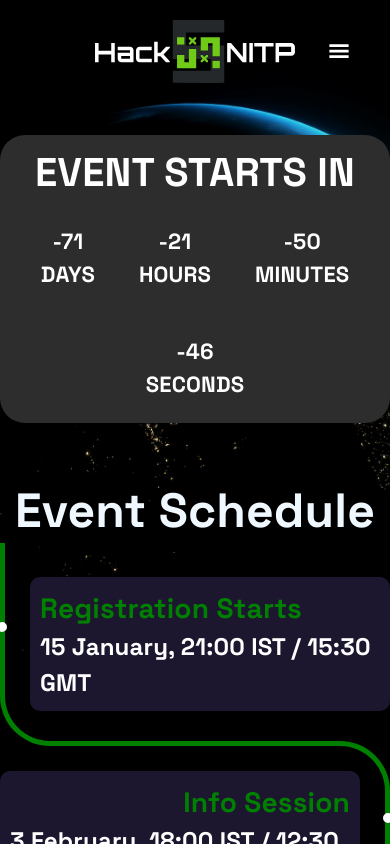
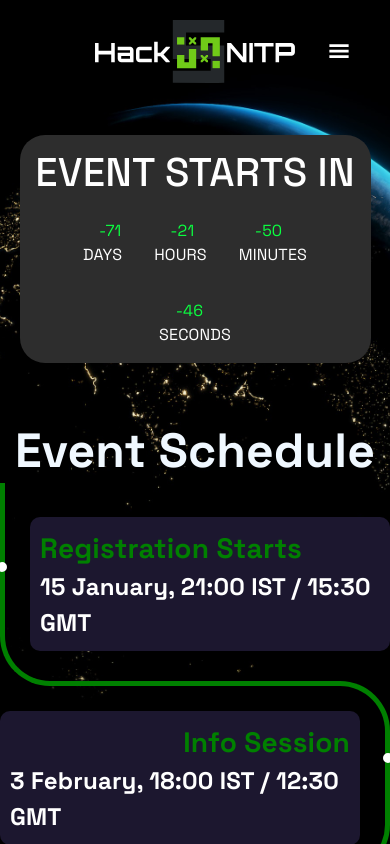
Before and after one commit to HackSlashNITP/hacknitp5.0, a Next.js app: page /timeline in a window 390 px wide. Shown: the top 844 px of the page. Built offline with nearby package versions, Linux system fonts and the light colour scheme.

Commit message:
updated digitalClock

```diff
--- a/components/digitalCountdown.js
+++ b/components/digitalCountdown.js
@@ -47,8 +47,8 @@ var x = setInterval(function() {
 
   return (
     <div className={styles.container}>
-<div  className="{styles.headline} text-center text-5xl text-white font-Poppins" id="headline">EVENT STARTS IN</div>
-<div id="countdown" className="text-center text-sm text-white font-Poppins">
+<div  className=" text-center text-5xl text-white font-Poppins font-medium sm:text-sm" id="headline">EVENT STARTS IN</div>
+<div id="countdown" className="text-center text-sm text-white font-Poppins ">
 <ul>
 <li className={styles.lists}><span className={styles.blocks}  id="days">{end.days}</span>days</li>
 <li className={styles.lists}><span className={styles.blocks} id="hours">{end.hours}</span>Hours</li>
--- a/styles/DigitalCount.module.css
+++ b/styles/DigitalCount.module.css
@@ -8,23 +8,28 @@
   border-radius: 25px;
   padding-bottom: 0;
 }
-.headline {
-  font-weight: normal;
+/* #headline {
+  font-weight: 4rem;
   letter-spacing: 0.125rem;
   text-transform: uppercase;
-}
+} */
 .lists {
+  font-weight: normal;
   display: inline-block;
   font-size: 1.5em;
   list-style-type: none;
   padding: 1em;
   text-transform: uppercase;
+  justify-content: center ;
 }
 .blocks {
   display: block;
   border-radius: 0.5rem;
-  width: 100%;
-  font-size: 4.5rem;
+  width: 40%;
+  font-size: 3rem;
+  font-weight: normal;
+  color: rgb(11, 255, 64);
+  margin-left: 1rem;
 }
 
 @media all and (max-width: 768px) {
@@ -38,3 +43,16 @@
     font-size: calc(3.375rem * var(--smaller));
   }
 }
+
+@media only screen and (max-width: 400px) {
+
+  .lists {
+    font-size: 1rem;
+  }
+  .blocks {
+    font-size: calc(0.1% var(--smaller));
+  }
+  .container{
+    width: 90vw;
+  }
+}
```
